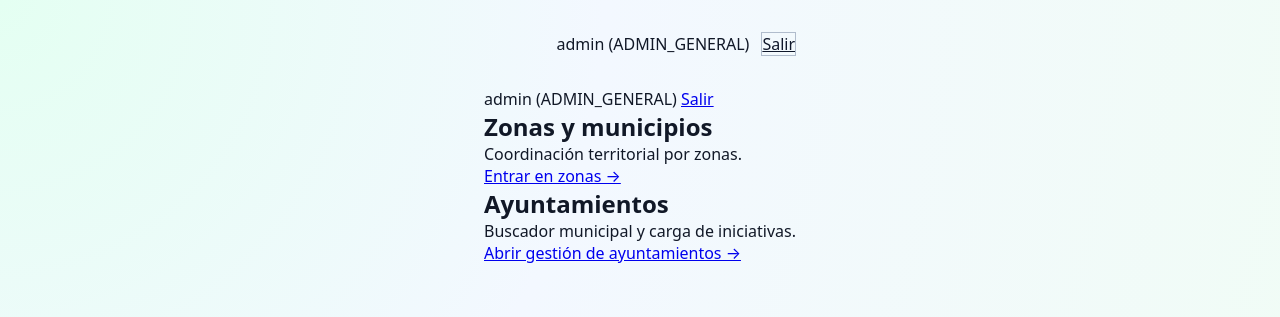
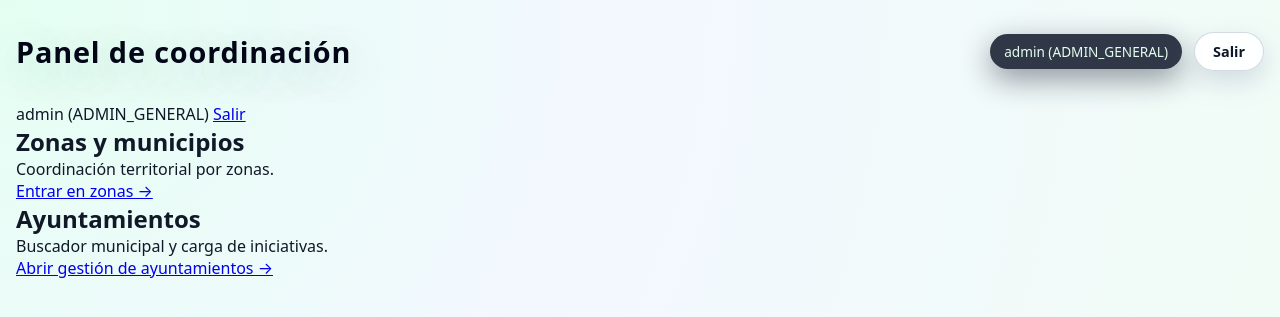
Before and after one commit to AltoVinalopo/ZonaAltoVinalopo, a Flask app: page /ayuntamientos/panel in a window 1280 px wide. Shown: the top 317 px of the page. Run offline with Flask 3, Linux system fonts and the light colour scheme; a user stored in the database is signed in.

Commit message:
Update base.html

```diff
--- a/templates/base.html
+++ b/templates/base.html
@@ -2,25 +2,30 @@
 <html lang="es">
 <head>
   <meta charset="utf-8">
-    <title>{% block title %}Coordinación{% endblock %}</title>
+  <title>{% block title %}Panel de coordinación{% endblock %}</title>
   <meta name="viewport" content="width=device-width, initial-scale=1">
   <link rel="stylesheet" href="{{ url_for('static', filename='css/main.css') }}">
 </head>
 <body class="app-body">
-    <div class="app-wrapper">
+  <div class="app-shell">
     <header class="app-header">
-        <div class="app-header-left">
-          {% block header_title %}{% endblock %}
+      <div class="app-title-main">
+        {% block header_title %}Panel de coordinación{% endblock %}
       </div>
+
+      {% if usuario %}
       <div class="app-header-right">
-          {% if current_user.is_authenticated %}
-            <span class="user-chip">
-              {{ current_user.username }} ({{ current_user.role }})
+        <span class="badge-user">
+          {{ usuario.username }} ({{ usuario.role }})
         </span>
-            {% block header_buttons %}{% endblock %}
-            <a class="btn-outline" href="{{ url_for('auth.logout') }}">Salir</a>
+
+        {% block header_actions %}{% endblock %}
+
+        <a href="{{ url_for('auth.logout') }}" class="btn btn-ghost">
+          Salir
+        </a>
+      </div>
       {% endif %}
-        </div>
     </header>
 
     <main class="app-main">
```
Lines whose indentation alone changed are shown as unchanged.
